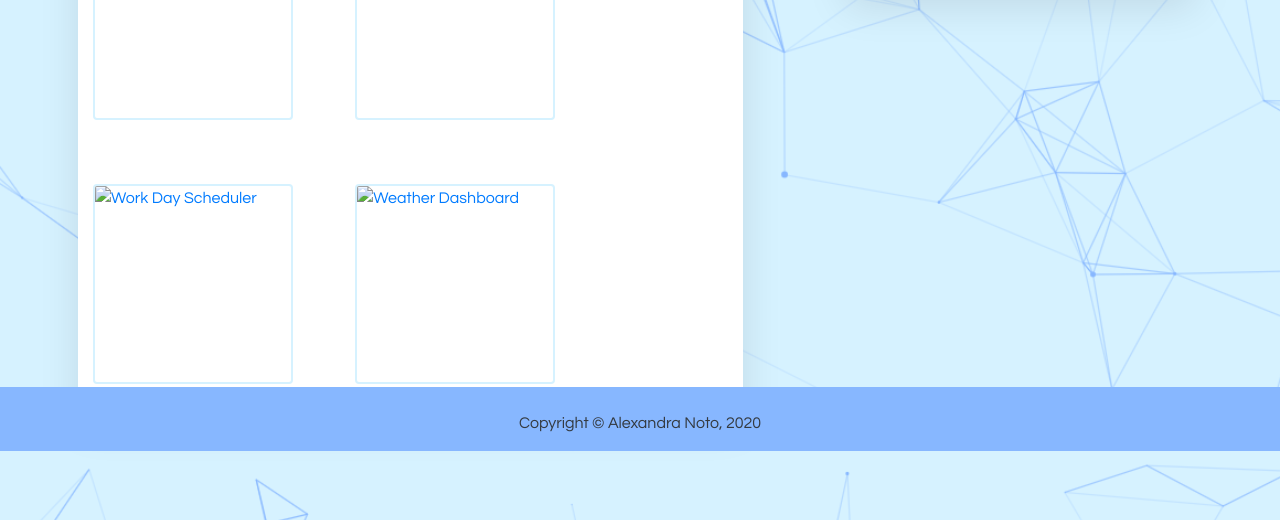
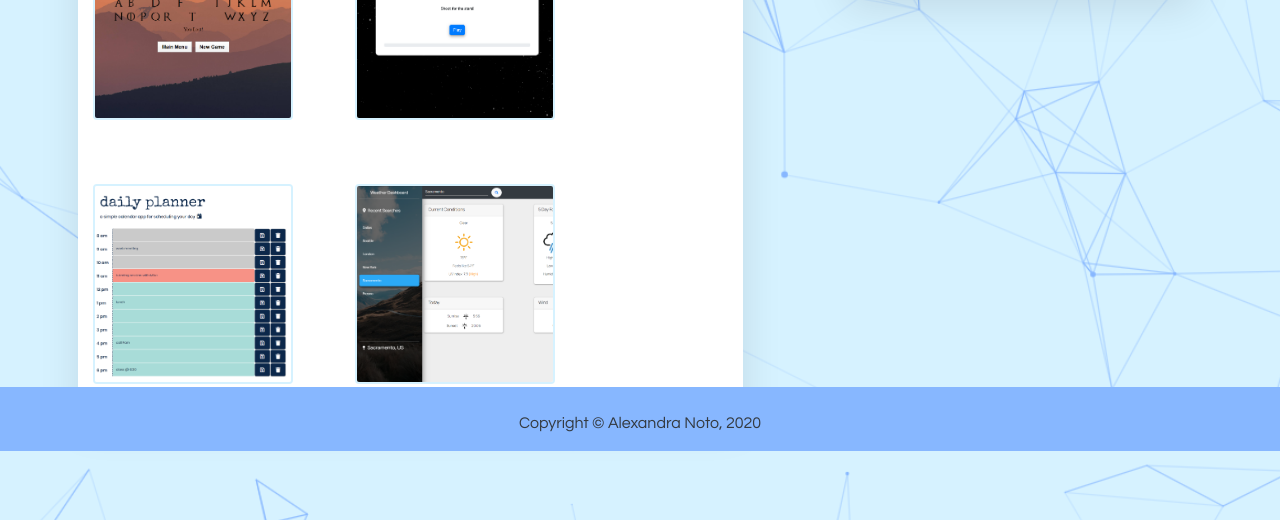
Before and after one commit to avnoto/Bootstrap-Portfolio, a plain HTML site: page portfolio.html in a window 1280 px wide. Shown: the part 349-869 px from the top of the page. Drawn offline with nearby package versions, Linux system fonts and the light colour scheme; the site is published under a folder, as on GitHub Pages, so addresses that start at the root find nothing.

Commit message:
testing relative path for portfolio images

```diff
--- a/portfolio.html
+++ b/portfolio.html
@@ -54,7 +54,7 @@
                             <ul class="caption-style-4">
                                 <li>
                                     <a href="https://avnoto.github.io/Word-Guess-Game/"><img
-                                            src="/assets/images/wordgamescrnshot.png" alt="Word Guess Game"
+                                            src="./assets/images/wordgamescrnshot.png" alt="Word Guess Game"
                                             class="image"></a>
                                     <div class="caption">
                                         <div class="blur"></div>
@@ -72,7 +72,8 @@
                             <ul class="caption-style-4">
                                 <li>
                                     <a href="https://avnoto.github.io/Code-Quiz/"><img
-                                            src="/assets/images/codequizscrnshot.png" alt="Code Quiz" class="image"></a>
+                                            src="./assets/images/codequizscrnshot.png" alt="Code Quiz"
+                                            class="image"></a>
                                     <div class="caption">
                                         <div class="blur"></div>
                                         <div class="caption-text">
@@ -92,7 +93,7 @@
                             <ul class="caption-style-4">
                                 <li>
                                     <a href="https://avnoto.github.io/Work-Day-Scheduler/"><img
-                                            src="/assets/images/dayplannerpic1.png" alt="Work Day Scheduler"
+                                            src="./assets/images/dayplannerpic1.png" alt="Work Day Scheduler"
                                             class="image"></a>
                                     <div class="caption">
                                         <div class="blur"></div>
@@ -108,7 +109,7 @@
                             <ul class="caption-style-4">
                                 <li>
                                     <a href="https://avnoto.github.io/Weather-Dashboard/"><img
-                                            src="/assets/images/weather-app-scrnshot1.png" alt="Weather Dashboard"
+                                            src="./assets/images/weather-app-scrnshot1.png" alt="Weather Dashboard"
                                             class="image"></a>
                                     <div class="caption">
                                         <div class="blur"></div>
```
